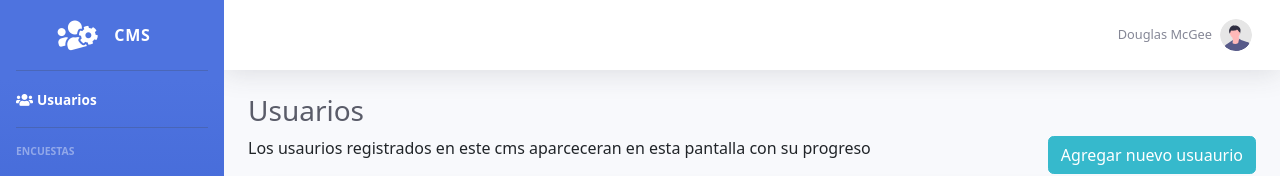
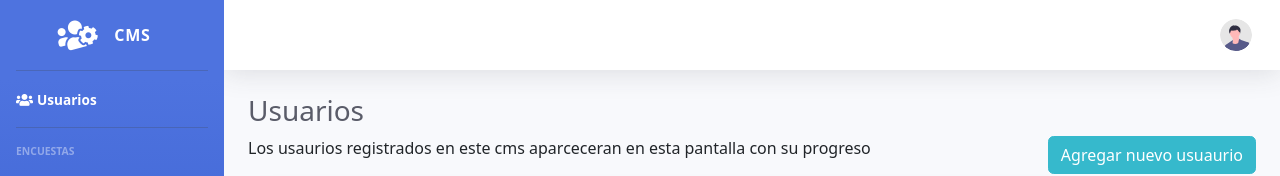
Before and after one commit to B3T097/app-capacitacion, an Angular app: page /CMS/usuarios in a window 1280 px wide. Shown: the top 176 px of the page. Built offline with nearby package versions, Linux system fonts and the light colour scheme.

Commit message:
Header CMS

```diff
--- a/src/app/pages/CMS/componentes/header/header.component.html
+++ b/src/app/pages/CMS/componentes/header/header.component.html
@@ -13,7 +13,7 @@
         <li class="nav-item dropdown no-arrow">
             <a class="nav-link dropdown-toggle" href="javascript:;" id="userDropdown" role="button"
                 data-toggle="dropdown" aria-haspopup="true" aria-expanded="false">
-                <span class="mr-2 d-none d-lg-inline text-gray-600 small">Douglas McGee</span>
+                <span class="mr-2 d-none d-lg-inline text-gray-600 small">{{ nombre }}</span>
                 <img class="img-profile rounded-circle" src="/assets/images/undraw_profile.svg">
             </a>
             <!-- Dropdown - User Information -->
--- a/src/app/pages/CMS/componentes/header/header.component.ts
+++ b/src/app/pages/CMS/componentes/header/header.component.ts
@@ -1,4 +1,5 @@
 import { Component, OnInit } from '@angular/core';
+import { DatosService } from 'src/app/pages/services/datos.service';
 
 @Component({
   selector: 'app-header',
@@ -10,8 +11,12 @@ import { Component, OnInit } from '@angular/core';
   ]
 })
 export class HeaderComponent implements OnInit {
-
-  constructor() { }
+  nombre: string = '';
+  constructor(
+    private service: DatosService
+  ) {
+    this.nombre = this.service.NombreCMS;
+  }
 
   ngOnInit(): void {
   }
```
